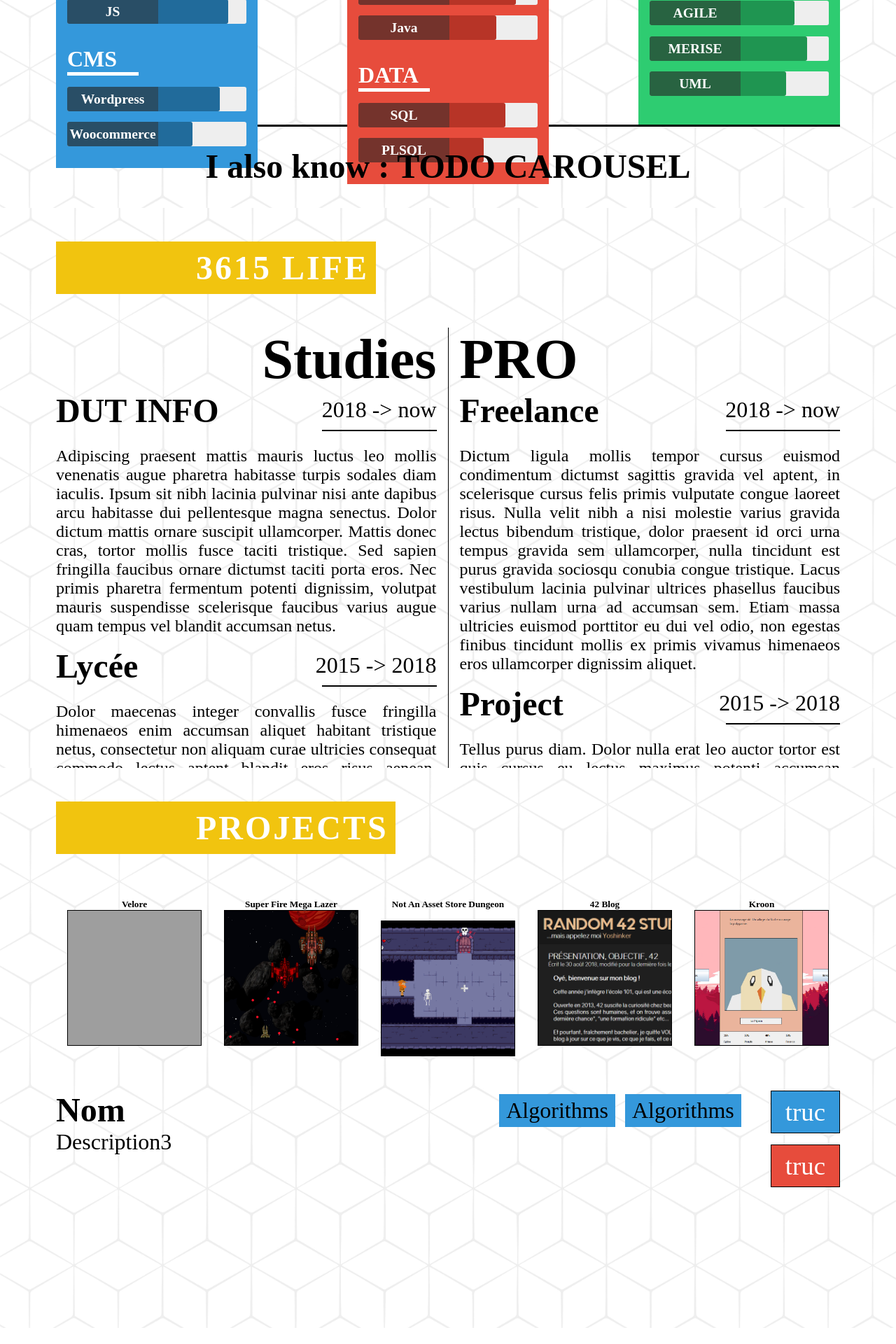
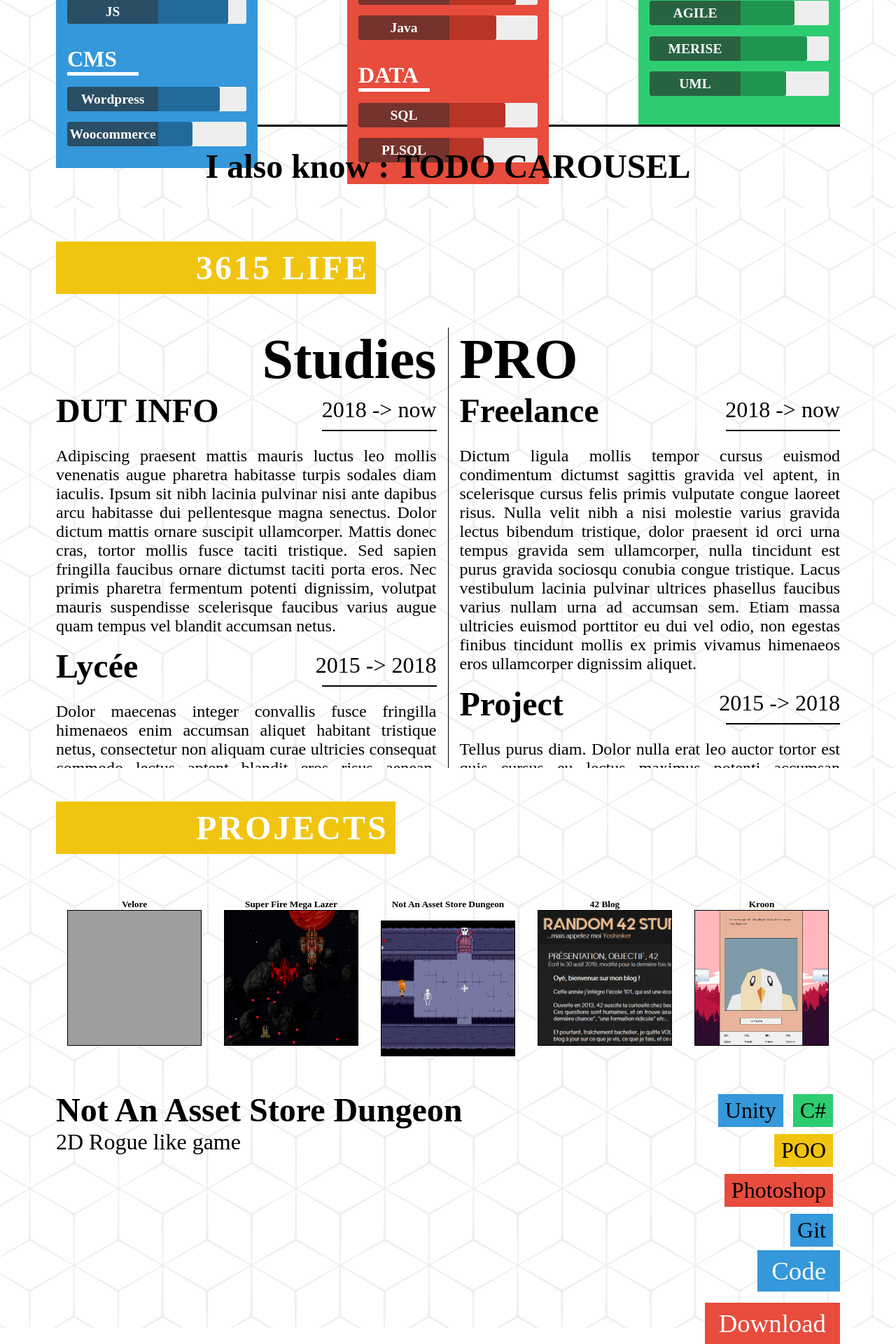
Before and after one commit to tomperr/portfolio, a PHP site: page / in a window 1280 px wide. Shown: the part 2103-4023 px from the top of the page at 70% size. Before the commit the page ends 4000 px from the top, so only its background shows below. Run offline with PHP 8.4, Linux system fonts and the light colour scheme; some web fonts are replaced; grey boxes are pictures that could not be loaded.

Commit message:
Update projects

```diff
--- a/css/content.css
+++ b/css/content.css
@@ -287,6 +287,14 @@
 	display: block;
 }
 
+.project-buttons {
+	display: none;
+}
+
+.project-buttons.active {
+	display: block;
+}
+
 /* Projects img */
 
 #project-velore {
--- a/css/general.css
+++ b/css/general.css
@@ -86,6 +86,14 @@ span.highlight {
 
 .flex-item-auto {
 	flex: 0 1 auto;
+}
+
+.flex-end {
+	justify-content: flex-end;
+}
+
+.flex-between {
+	justify-content: space-between;
 }
 
 .flex-wrap {
@@ -185,7 +193,6 @@ a.btn {
 	display: inline-block;
 	font-size: 2.3em;
 	padding: 8px 20px;
-	border: 1px solid black;
 }
 
 a.btn.btn-primary {
--- a/js/projects.js
+++ b/js/projects.js
@@ -35,10 +35,12 @@ function disableCurrentProject() {
 	let project = document.querySelector(".project.active");
 	let description = document.querySelector(".project_description.active");
 	let technos = document.querySelector(".project-technos.active");
+	let buttons = document.querySelector(".project-buttons.active");
 
 	project.classList.remove('active');
 	description.classList.remove('active');
 	technos.classList.remove('active');
+	buttons.classList.remove('active');
 }
 
 function setActive(elt) {
@@ -50,4 +52,7 @@ function setActive(elt) {
 
 	let technos = document.querySelector(".project-technos[data-p_id='" + id + "']");
 	technos.classList.add('active');
+
+	let buttons = document.querySelector(".project-buttons[data-p_id='" + id + "']");
+	buttons.classList.add('active');
 }
--- a/projects.php
+++ b/projects.php
@@ -30,81 +30,132 @@
 			</div>
 			<div id="projects_complement" class="flex-item-fill mt-3">
 				<div class="flex-row h100">
-					<div id="projects-descriptions" class="flex-grow">
+					<div id="projects-descriptions" class="col-3">
 						<div data-p_id='1' class="project_description">
-							<h4 class="h-4">Nom</h4>
-							<p class="h-5">Description</p>
+							<h4 class="h-4">Velore</h4>
+							<p class="h-5">
+								Website for family bike courses
+							</p>
 						</div>
 						<div data-p_id='2' class="project_description">
-							<h4 class="h-4">Nom</h4>
-							<p class="h-5">Description2</p>
+							<h4 class="h-4">Super Fire Mega Lazer</h4>
+							<p class="h-5">
+								Shoot'em up game
+							</p>
 						</div>
 						<div data-p_id='3' class="project_description active">
-							<h4 class="h-4">Nom</h4>
-							<p class="h-5">Description3</p>
+							<h4 class="h-4">Not An Asset Store Dungeon</h4>
+							<p class="h-5">
+								2D Rogue like game
+							</p>
 						</div>
 						<div data-p_id='4' class="project_description">
-							<h4 class="h-4">Nom</h4>
-							<p class="h-5">Description4</p>
+							<h4 class="h-4">42 Blog</h4>
+							<p class="h-5">
+								Personal blog made to share my 42 school's experience
+							</p>
 						</div>
 						<div data-p_id='5' class="project_description">
-							<h4 class="h-4">Nom</h4>
-							<p class="h-5">Description5</p>
+							<h4 class="h-4">Kroon</h4>
+							<p class="h-5">
+								Medieval kingdom management game, inspired by a game called "Reigns"
+							</p>
 						</div>
 					</div>
-					<div id="projects-technos" class="pl-2 pr-2">
-						<div data-p_id="1" class="project-technos flex-row flex-wrap">
+					<div class="flex-col flex-between col-1">
+						<div id="projects-technos" class="pl-4">
+							<div data-p_id="1" class="project-technos flex-row flex-wrap" align="right">
 								<div class="inline-block bg-river padding margin h-5">
-								Algorithms
+									PHP
 								</div>
 								<div class="inline-block bg-alizarin padding margin h-5">
-								Algorithms
+									HTML
+								</div>
+								<div class="inline-block bg-sun padding margin h-5">
+									CSS
+								</div>
+								<div class="inline-block bg-emerald padding margin h-5">
+									MySQL
 								</div>
 							</div>
-						<div data-p_id="2" class="project-technos flex-row flex-wrap">
+							<div data-p_id="2" class="project-technos flex-row flex-wrap" align="right">
+								<div class="inline-block bg-sun padding margin h-5">
+									C++
+								</div>
+								<div class="inline-block bg-alizarin padding margin h-5">
+									SFML
+								</div>
+							</div>
+							<div data-p_id="3" class="project-technos active flex-row flex-wrap" align="right">
 								<div class="inline-block bg-river padding margin h-5">
-								Algorithms
+									Unity
+								</div>
+								<div class="inline-block bg-emerald padding margin h-5">
+									C#
+								</div>
+								<div class="inline-block bg-sun padding margin h-5">
+									POO
+								</div>
+								<div class="inline-block bg-alizarin padding margin h-5">
+									Photoshop
 								</div>
 								<div class="inline-block bg-river padding margin h-5">
-								Algorithms
+									Git
 								</div>
 							</div>
-						<div data-p_id="3" class="project-technos active flex-row flex-wrap">
-							<div class="inline-block bg-river padding margin h-5">
-								Algorithms
+							<div data-p_id="4" class="project-technos flex-row flex-wrap" align="right">
+								<div class="inline-block bg-sun padding margin h-5">
+									Python
 								</div>
-							<div class="inline-block bg-river padding margin h-5">
-								Algorithms
+								<div class="inline-block bg-emerald padding margin h-5">
+									SQLite
 								</div>
 							</div>
-						<div data-p_id="4" class="project-technos flex-row flex-wrap">
-							<div class="inline-block bg-river padding margin h-5">
-								Algorithms
+							<div data-p_id="5" class="project-technos flex-row flex-wrap" align="right">
+								<div class="inline-block bg-alizarin padding margin h-5">
+									Java
 								</div>
-							<div class="inline-block bg-river padding margin h-5">
-								Algorithms
-							</div>
-						</div>
-						<div data-p_id="5" class="project-technos flex-row flex-wrap">
-							<div class="inline-block bg-river padding margin h-5">
-								Algorithms
-							</div>
-							<div class="inline-block bg-river padding margin h-5">
-								Algorithms
+								<div class="inline-block bg-sun padding margin h-5">
+									POO
 								</div>
 							</div>
 						</div>
-					<div id="projects-buttons" class="flex-col">
+						<div id="projects-buttons" class="flex-col flex-end">
+							<div data-p_id="1" class="project-buttons" align="right">
 								<div>
-							<a href="#" class="btn btn-primary">truc</a>
+									<a href="#" class="btn btn-primary">Code</a>
+								</div>
+							</div>
+							<div data-p_id="2" class="project-buttons" align="right">
+								<div>
+									<a href="#" class="btn btn-primary">Code</a>
 								</div>
 								<div class="mt-1">
-							<a href="#" class="btn btn-danger">truc</a>
+									<a href="#" class="btn btn-danger">Download</a>
+								</div>
+							</div>
+							<div data-p_id="3" class="project-buttons active" align="right">
+								<div>
+									<a href="#" class="btn btn-primary">Code</a>
+								</div>
+								<div class="mt-1">
+									<a href="#" class="btn btn-danger">Download</a>
+								</div>
+							</div>
+							<div data-p_id="4" class="project-buttons" align="right">
+								<div>
+									<a href="#" class="btn btn-primary">Code</a>
+								</div>
+							</div>
+							<div data-p_id="5" class="project-buttons" align="right">
+								<div>
+									<a href="#" class="btn btn-primary">Code</a>
 								</div>
 							</div>
 						</div>
 					</div>
 				</div>
-
 			</div>
 		</div>
+	</div>
+</div>
```
Lines whose indentation alone changed are shown as unchanged.
